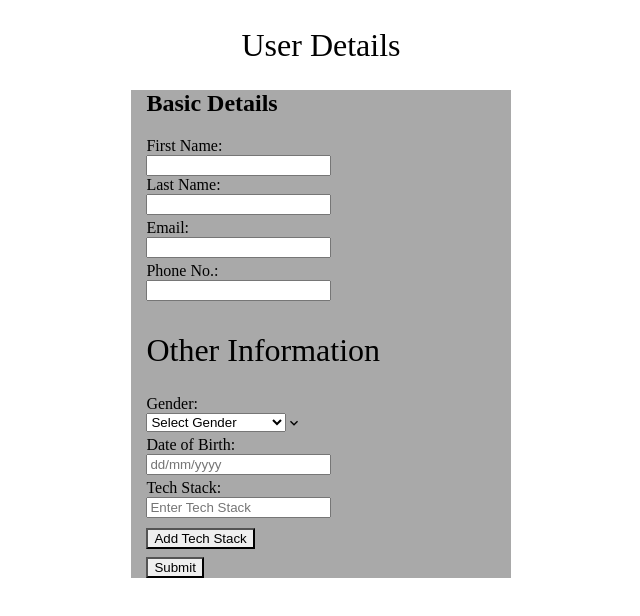
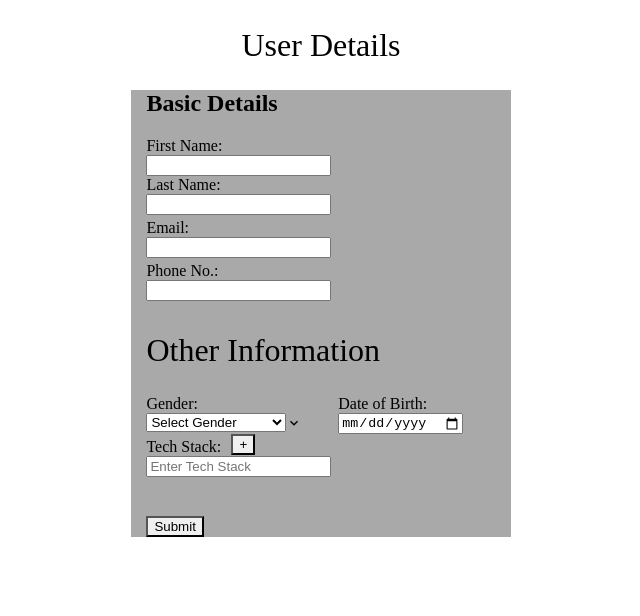
Before and after one commit to Harshu29-09/test-task-form, a React (Create React App) app: page / in a window 1280 px wide. Shown: the top 616 px of the page, without its empty margins (319-959 px from the left). Built offline with nearby package versions, Linux system fonts and the light colour scheme.

Commit message:
Date,add tack stack

```diff
--- a/src/App.tsx
+++ b/src/App.tsx
@@ -194,7 +194,7 @@ const App = () => {
                     <div>
                       {" "}
                       <Input
-                        type="text"
+                        type="date"
                         {...register("dob", { required: "This field is required" })}
                         placeholder="dd/mm/yyyy"
                       />
@@ -253,8 +253,9 @@ const App = () => {
                     <Button
                       type="button"
                       onClick={() => onChange([...value, ""])}
+                      style={{ position:'relative', top:'-53px',left:'85px'}}
                     >
-                      Add Tech Stack
+                      +
                     </Button>
                   </>
                 )}
```
